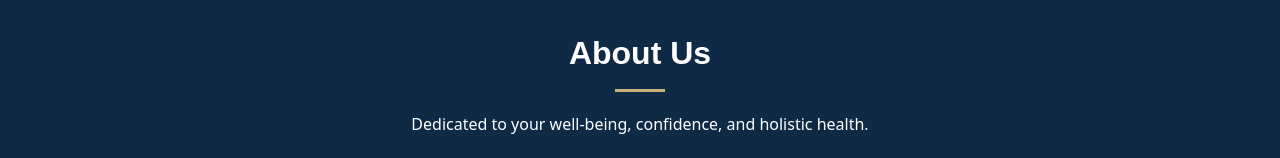
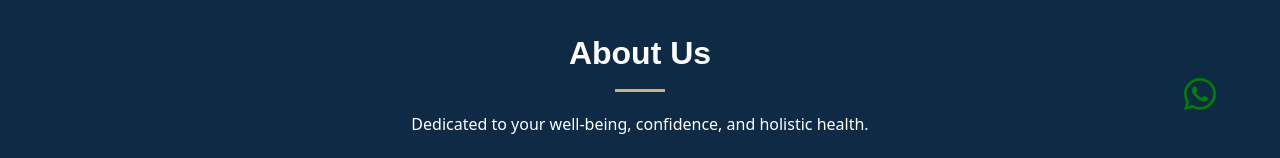
Before and after one commit to YoussefKhalidAli/layanmc, a Next.js app: page / in a window 1280 px wide. Shown: the part 642-800 px from the top of the page. Built offline with nearby package versions, Linux system fonts and the light colour scheme.

Commit message:
Added Whatsapp contact

```diff
--- /dev/null
+++ b/src/app/components/FixedIcon/FixedIcon.css
@@ -0,0 +1,13 @@
+.fixed-icon {
+  position: fixed;
+  bottom: 5vh;
+  right: 5vw;
+  font-size: 2rem;
+  color: green;
+  z-index: 100;
+}
+
+.fixed-icon:hover {
+  font-size: 2.5rem;
+  color: green;
+}
--- /dev/null
+++ b/src/app/components/FixedIcon/FixedIcon.tsx
@@ -0,0 +1,14 @@
+import "./FixedIcon.css";
+
+export default function FixedIcon() {
+  return (
+    <a
+      href="https://wa.me/971501234567"
+      target="_blank"
+      aria-label="Chat with us on WhatsApp"
+      className="fixed-icon"
+    >
+      <i className="bi bi-whatsapp"></i>
+    </a>
+  );
+}
--- a/src/app/layout.tsx
+++ b/src/app/layout.tsx
@@ -6,6 +6,7 @@ import "bootstrap-icons/font/bootstrap-icons.css";
 import "@fortawesome/fontawesome-free/css/all.min.css";
 
 import AOSProvider from "@/app/components/AOSProvider";
+import FixedIcon from "./components/FixedIcon/FixedIcon";
 
 const geistSans = Geist({
   variable: "--font-geist-sans",
@@ -31,6 +32,7 @@ export default function RootLayout({
     <html lang="en">
       <body className={`${geistSans.variable} ${geistMono.variable}`}>
         <AOSProvider />
+        <FixedIcon />
         {children}
       </body>
     </html>
```
